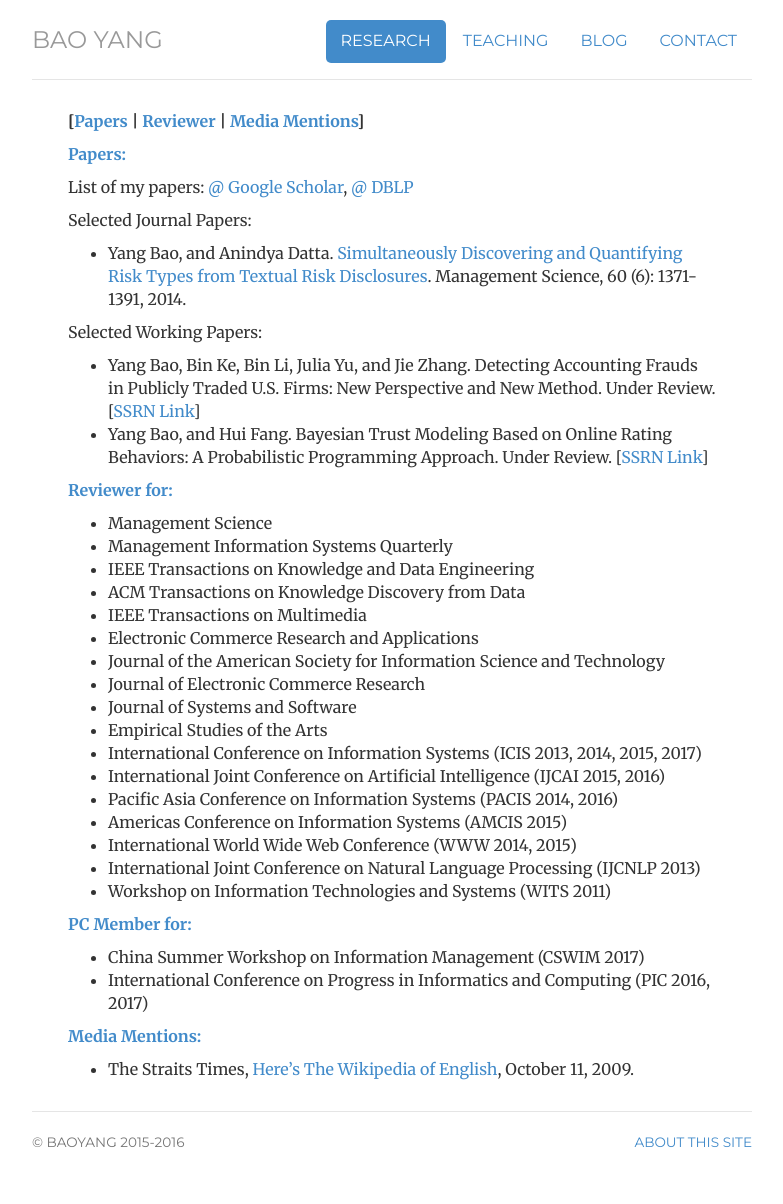
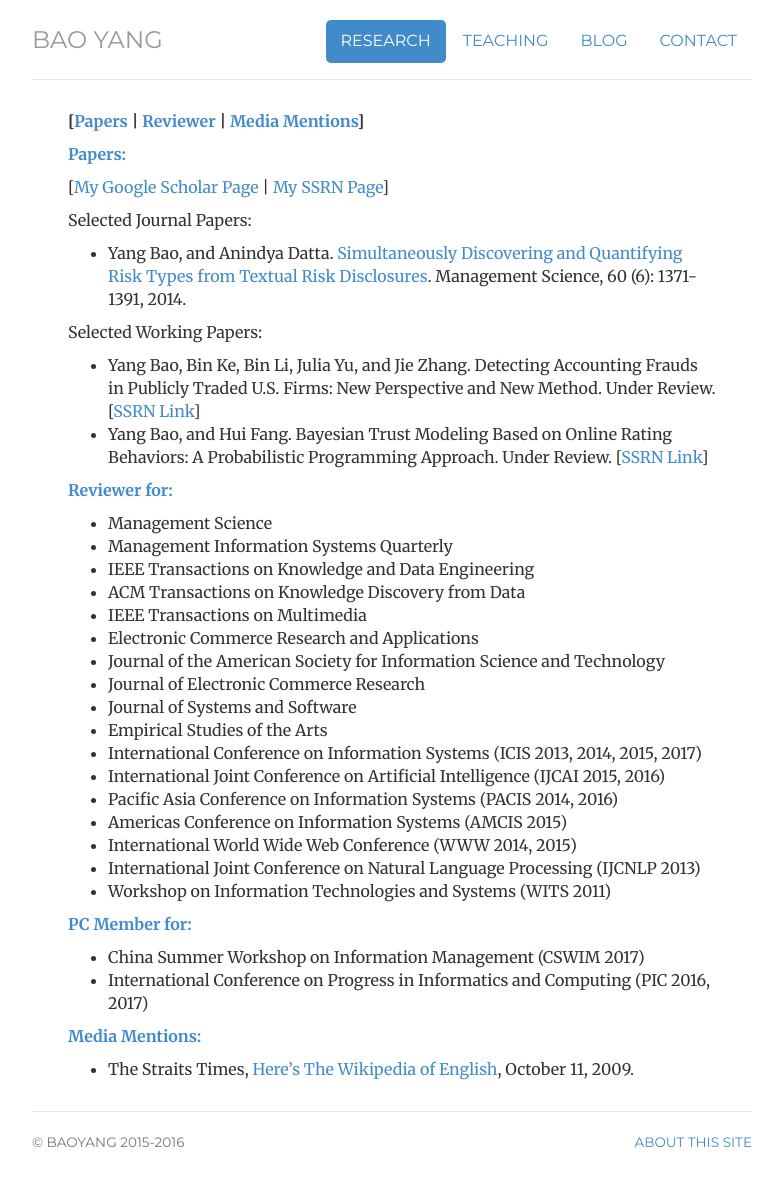
Before and after one commit to popeye007/popeye007.github.io, a Jekyll site: the page built from research/index.html, in a window 1280 px wide. Shown: the whole page, without its empty margins (248-1031 px from the left). Built offline with Jekyll 4.4.1, drawn with Linux system fonts in a browser that asks for light colours; comment, search, counter and statistics services are not loaded.

Commit message:
update research page

```diff
--- a/research/index.html
+++ b/research/index.html
@@ -9,13 +9,11 @@
 description: Research by Bao Yang.
 ---
 <div class="cv">
-
-
 	<p><strong>[<a href="#Papers" target="_self">Papers</a> | <a href="#Reviewer" target="_self">Reviewer</a> | <a href="#Media" target="_self">Media Mentions</a>]</strong><br>
 
 	<p><strong><a name="Papers">Papers:</a></strong><br>
 
-			<p>List of my papers: <a href="https://scholar.google.com/citations?user=7EEwatMAAAAJ">@ Google Scholar</a>, <a href="http://dblp.uni-trier.de/pers/hd/b/Bao:Yang">@ DBLP</a></p>
+		<p>[<a href="https://scholar.google.com/citations?user=7EEwatMAAAAJ">My Google Scholar Page</a> | <a href="https://papers.ssrn.com/sol3/cf_dev/AbsByAuth.cfm?per_id=1713891">My SSRN Page</a>]</p>
 
 		<p>Selected Journal Papers:</p>
 		<ul>
```
Lines whose indentation alone changed are shown as unchanged.
